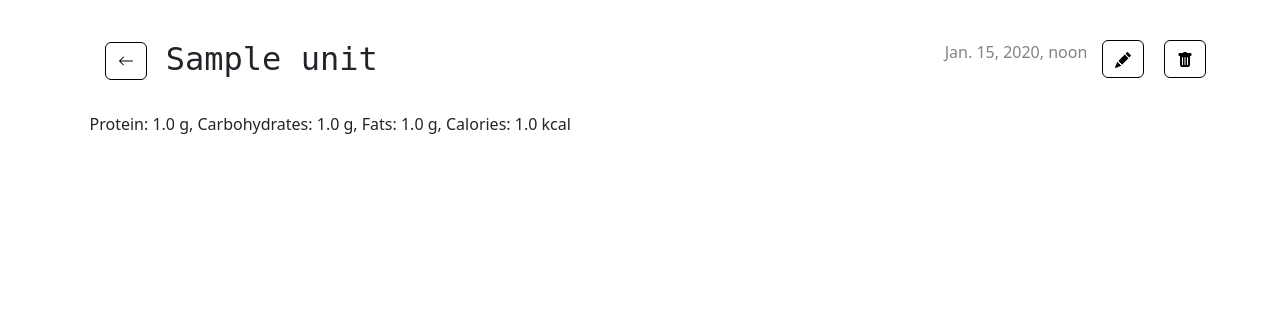
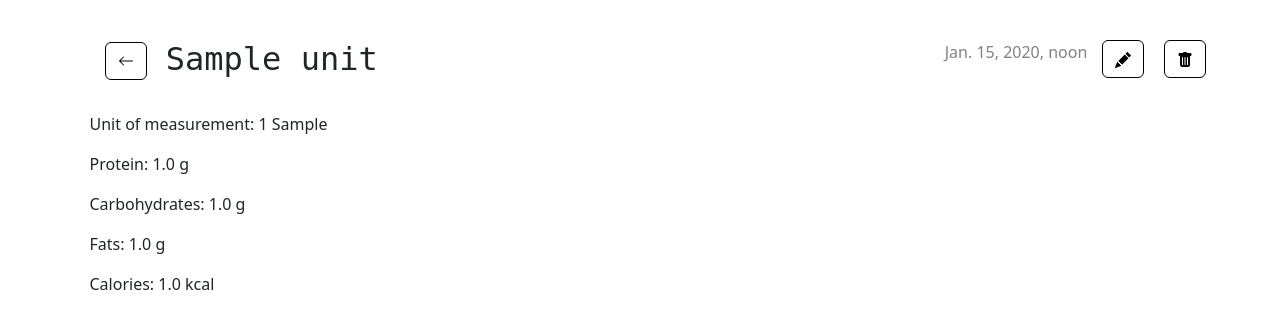
Before and after one commit to konstantinosalatzas/callisthenes, a Django app: page /unit/1/ in a window 1280 px wide. Shown: the part 149-478 px from the top of the page. Run offline with Django 5.2, Linux system fonts and the light colour scheme; a user stored in the database is signed in; tables that the repository leaves empty hold one stand-in row (values such as "Sample post").

Commit message:
Format unit detail template

```diff
--- a/tracker/templates/tracker/unit_detail.html
+++ b/tracker/templates/tracker/unit_detail.html
@@ -30,7 +30,11 @@
         </h2>
         <br>
 
-        <p>Protein: {{ unit.protein|linebreaksbr }} g, Carbohydrates: {{ unit.carbs|linebreaksbr }} g, Fats: {{ unit.fats|linebreaksbr }} g, Calories: {{ unit.kcal|linebreaksbr }} kcal</p>
+        <p>Unit of measurement: 1 {{ unit.unit|linebreaksbr }}</p>
+        <p>Protein: {{ unit.protein|linebreaksbr }} g</p>
+        <p>Carbohydrates: {{ unit.carbs|linebreaksbr }} g</p>
+        <p>Fats: {{ unit.fats|linebreaksbr }} g</p>
+        <p>Calories: {{ unit.kcal|linebreaksbr }} kcal</p>
 
     </article>
 {% endblock %}
```
